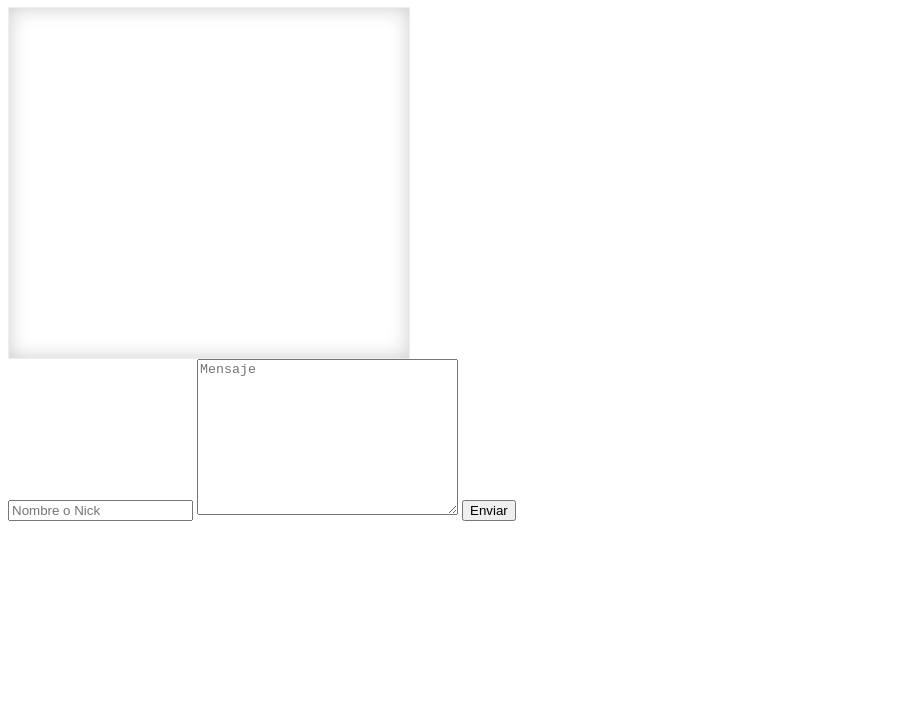
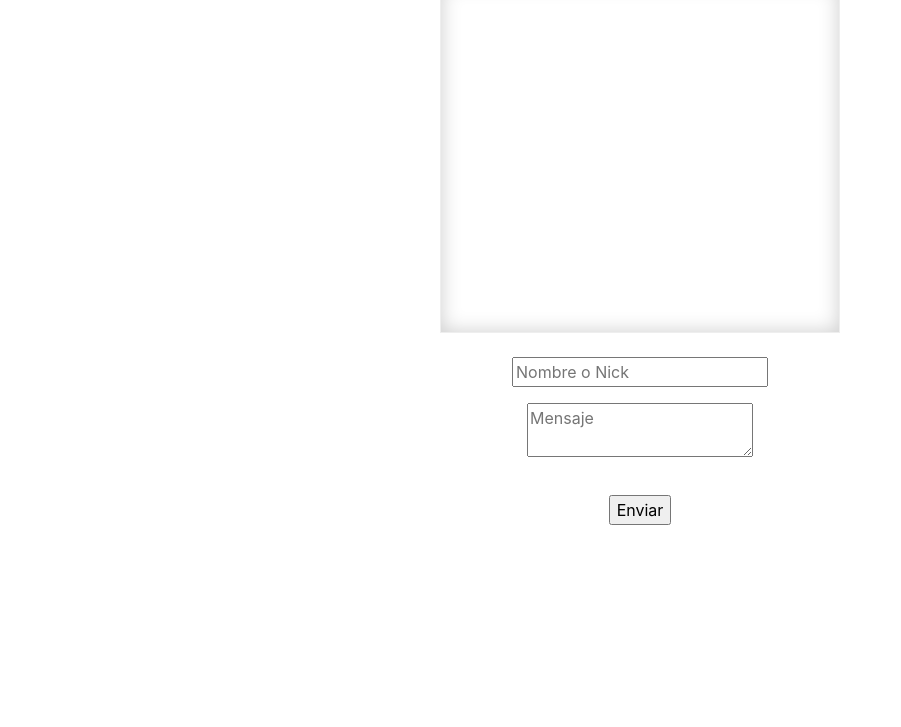
Before and after one commit to EstebanV5886/Chat-NodeJS-Socket.IO, a website: page client/index.html in a window 1280 px wide. Shown: the part 73-800 px from the top of the page, without its empty margins (0-901 px from the left). Drawn offline with nearby package versions, Linux system fonts and the light colour scheme; no server answers.

Commit message:
add bootstrap styles

```diff
--- a/client/index.html
+++ b/client/index.html
@@ -4,9 +4,12 @@
     <meta charset="UTF-8">
     <meta name="viewport" content="width=device-width, initial-scale=1.0">
     <title>Chat con NodeJS y Socket.IO</title>
+    <link rel="stylesheet" href="https://stackpath.bootstrapcdn.com/bootstrap/4.4.1/css/bootstrap.min.css" integrity="sha384-Vkoo8x4CGsO3+Hhxv8T/Q5PaXtkKtu6ug5TOeNV6gBiFeWPGFN9MuhOf23Q9Ifjh" crossorigin="anonymous">
     <script type="text/javascript" src="/socket.io/socket.io.js"></script>
     <script type="text/javascript" src="main.js"></script>
-
+    <script src="https://code.jquery.com/jquery-3.4.1.slim.min.js" integrity="sha384-J6qa4849blE2+poT4WnyKhv5vZF5SrPo0iEjwBvKU7imGFAV0wwj1yYfoRSJoZ+n" crossorigin="anonymous"></script>
+    <script src="https://cdn.jsdelivr.net/npm/popper.js@1.16.0/dist/umd/popper.min.js" integrity="sha384-Q6E9RHvbIyZFJoft+2mJbHaEWldlvI9IOYy5n3zV9zzTtmI3UksdQRVvoxMfooAo" crossorigin="anonymous"></script>
+    <script src="https://stackpath.bootstrapcdn.com/bootstrap/4.4.1/js/bootstrap.min.js" integrity="sha384-wfSDF2E50Y2D1uUdj0O3uMBJnjuUD4Ih7YwaYd1iqfktj0Uod8GCExl3Og8ifwB6" crossorigin="anonymous"></script>
     <style>
         #messages{
             width: 95%;
@@ -29,11 +32,17 @@
 </head>
 <body>
     <h1>Chat con NodeJS y Socket.IO</h1>
-    <div id="messages"></div>
+    <div class="container text-center" id="messages"></div>
+    <div class="container text-center">
     <form onsubmit="return addMessage(this);" action="">
+        <div class="form-group mt-4">
         <input id="nickname" type="text" placeholder="Nombre o Nick">
-        <textarea name="" id="text" cols="30" rows="10" placeholder="Mensaje"></textarea>
+        </div>
+        <div class="form-group">
+        <textarea class="form-group" id="text" placeholder="Mensaje"></textarea>
+        </div>
         <input type="submit" value="Enviar">
     </form>
+    </div>
 </body>
 </html>
--- a/client/main.js
+++ b/client/main.js
@@ -1,4 +1,4 @@
-const socket = io.connect('yourlocalIP:6677', {'forceNew':true});
+const socket = io.connect('http://192.168.1.163:6677', {'forceNew':true});
 
 socket.on('messages', (data) => {
     console.log(data);
```
